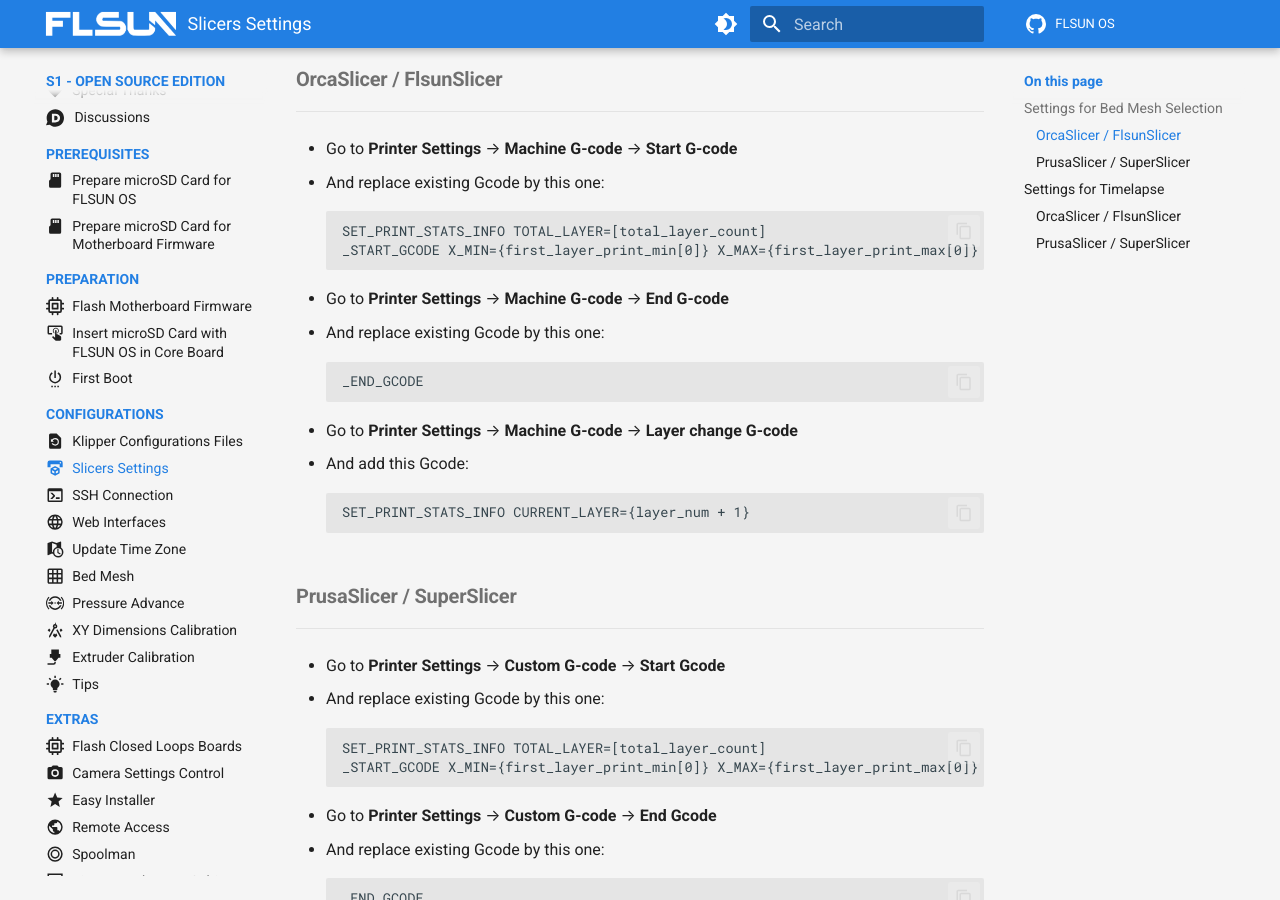
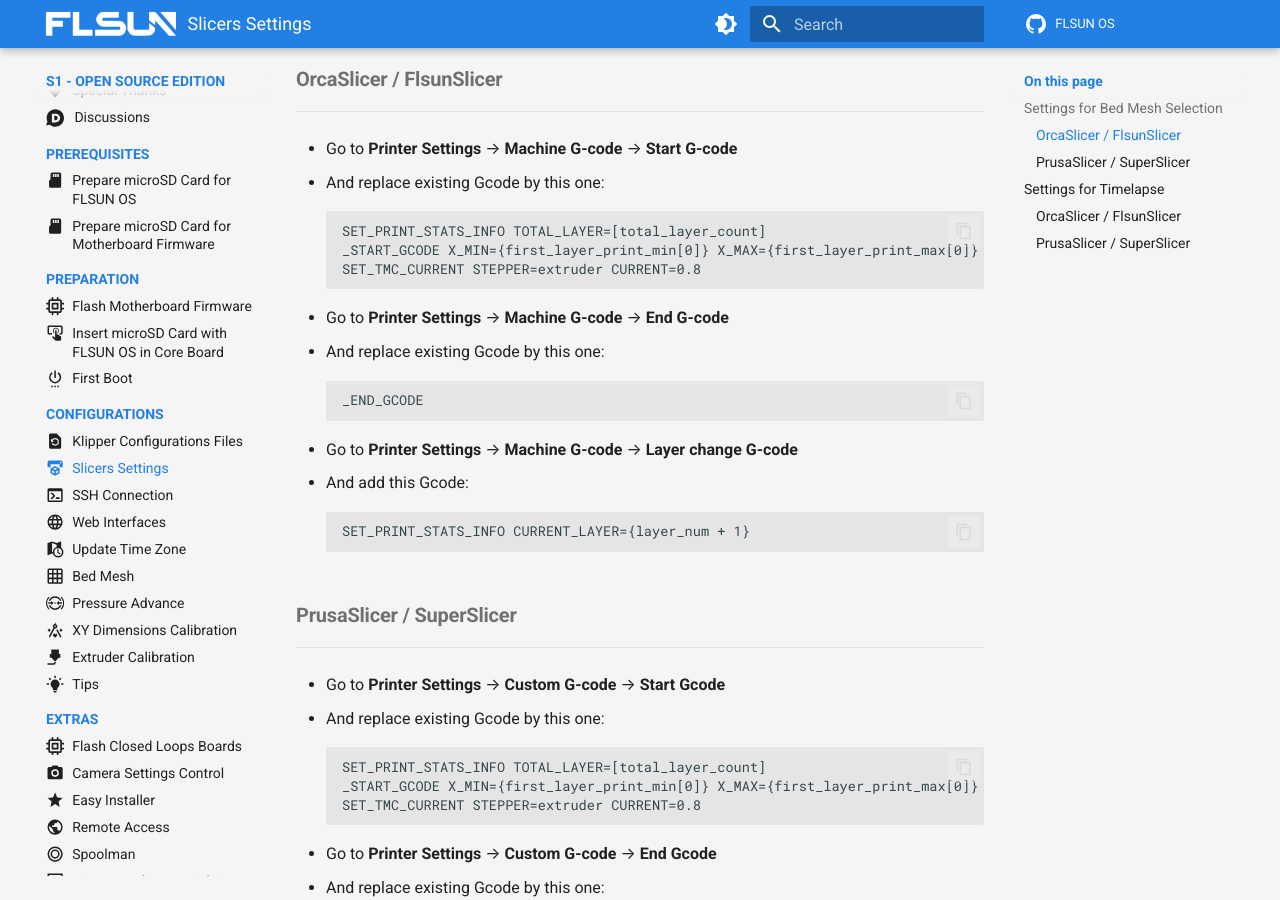
Before and after one commit to Guilouz/FLSUN-S1-Open-Source-Edition, an MkDocs documentation site: the page built from docs/slicers-settings.md, in a window 1280 px wide and 900 px high, scrolled down 242 px. Built offline with MkDocs 1.6.1 and Material for MkDocs 9.7.7, drawn with Linux system fonts in a browser that asks for light colours; comment, search, counter and statistics services are not loaded.

Commit message:
Update slicers-settings.md

````diff
--- a/docs/slicers-settings.md
+++ b/docs/slicers-settings.md
@@ -17,6 +17,7 @@ In order for the Bed Mesh Selection to work it's necessary to modify the Start G
     ```
     SET_PRINT_STATS_INFO TOTAL_LAYER=[total_layer_count]
 	_START_GCODE X_MIN={first_layer_print_min[0]} X_MAX={first_layer_print_max[0]} Y_MIN={first_layer_print_min[1]} Y_MAX={first_layer_print_max[1]} BED_TEMP=[first_layer_bed_temperature] HOTEND_TEMP=[first_layer_temperature]
+	SET_TMC_CURRENT STEPPER=extruder CURRENT=0.8
     ```
 
  - Go to **Printer Settings** → **Machine G-code** → **End G-code**
@@ -46,6 +47,7 @@ In order for the Bed Mesh Selection to work it's necessary to modify the Start G
     ```
     SET_PRINT_STATS_INFO TOTAL_LAYER=[total_layer_count]
     _START_GCODE X_MIN={first_layer_print_min[0]} X_MAX={first_layer_print_max[0]} Y_MIN={first_layer_print_min[1]} Y_MAX={first_layer_print_max[1]} BED_TEMP=[first_layer_bed_temperature] HOTEND_TEMP=[first_layer_temperature]
+    SET_TMC_CURRENT STEPPER=extruder CURRENT=0.8
     ```
 
 - Go to **Printer Settings** → **Custom G-code** → **End Gcode**
````
